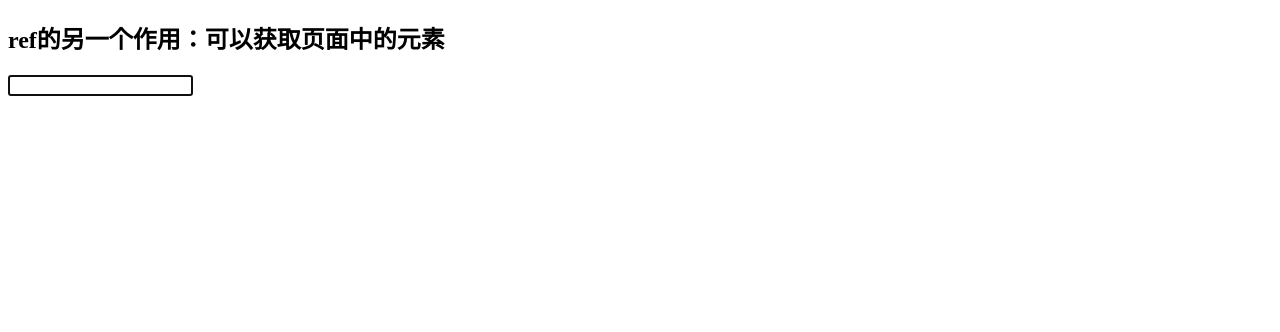
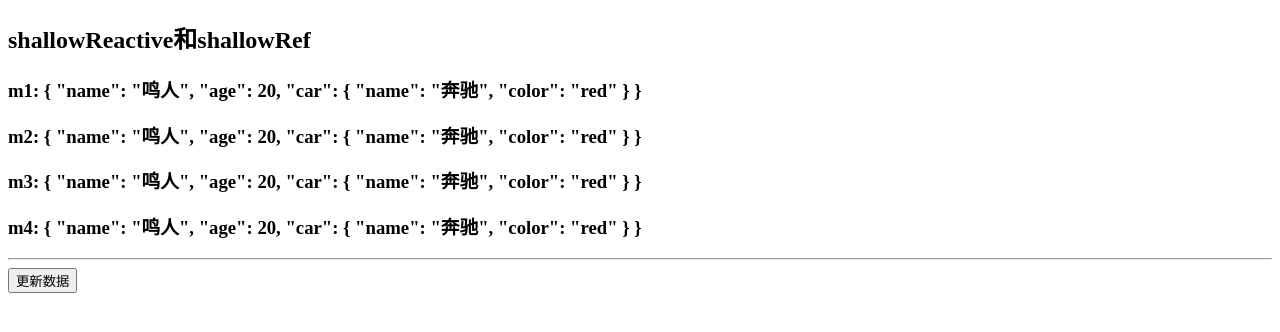
Before and after one commit to GHwhisper/Vue3_Study, a Vue app: page / in a window 1280 px wide. Shown: the top 332 px of the page. Built offline with nearby package versions, Linux system fonts and the light colour scheme.

Commit message:
shallowReactive和shallowRef

```diff
--- a/src/App.vue
+++ b/src/App.vue
@@ -1,26 +1,82 @@
 <template>
-  <h2>ref的另一个作用：可以获取页面中的元素</h2>
-  <input type="text" ref="inputRef">
+  <h2>shallowReactive和shallowRef</h2>
+  <h3>m1: {{ m1 }}</h3>
+  <h3>m2: {{ m2 }}</h3>
+  <h3>m3: {{ m3 }}</h3>
+  <h3>m4: {{ m4 }}</h3>
+  <hr>
+  <button @click="update">更新数据</button>
 </template>
 
 <script lang="ts">
-import { defineComponent, onMounted, ref } from 'vue'
+import { defineComponent, reactive, shallowReactive, ref, shallowRef } from 'vue'
 
 export default defineComponent({
   name: 'App',
-
-  // 需求：页面加载完毕后，文本框自动获取焦点
-
   setup() {
-    // 默认是空的，页面加载完毕，说明组件已经存在，获取文本框元素
-    const inputRef = ref<HTMLElement | null>(null)
-
-    onMounted(() => {
-      inputRef.value && inputRef.value.focus() // 自动获取焦点
+    // 深度劫持（深监视）---深度响应式
+    const m1 = reactive({
+      name: '鸣人',
+      age: 20,
+      car: {
+        name: '奔驰',
+        color: 'red'
+      }
+    })
+    // 浅劫持（浅监视）---浅响应式
+    const m2 = shallowReactive({
+      name: '鸣人',
+      age: 20,
+      car: {
+        name: '奔驰',
+        color: 'red'
+      }
+    })
+    // 深度劫持（深监视）---深度响应式---做了reactive处理
+    const m3 = ref({
+      name: '鸣人',
+      age: 20,
+      car: {
+        name: '奔驰',
+        color: 'red'
+      }
+    })
+    // 浅劫持（浅监视）---浅响应式
+    const m4 = shallowRef({
+      name: '鸣人',
+      age: 20,
+      car: {
+        name: '奔驰',
+        color: 'red'
+      }
     })
 
+    const update = () => {
+      // 更改m1的数据---reactive方式
+      // m1.name += '=='
+      // m1.car.name += '=='
+
+      // 更改m2的数据---shallowReactive方式
+      // m2.name += '=='
+      // m2.car.name += '=='
+
+      // 更改m3的数据---ref方式
+      // m3.value.name += '=='
+      // m3.value.car.name += '=='
+
+      // 更改m4的数据---shallowRef方式
+      // m4.value.name += '=='
+      // m4.value.name += '=='
+
+      console.log(m3, m4)
+    }
+
     return {
-      inputRef,
+      m1,
+      m2,
+      m3,
+      m4,
+      update
     }
   }
 })
```
